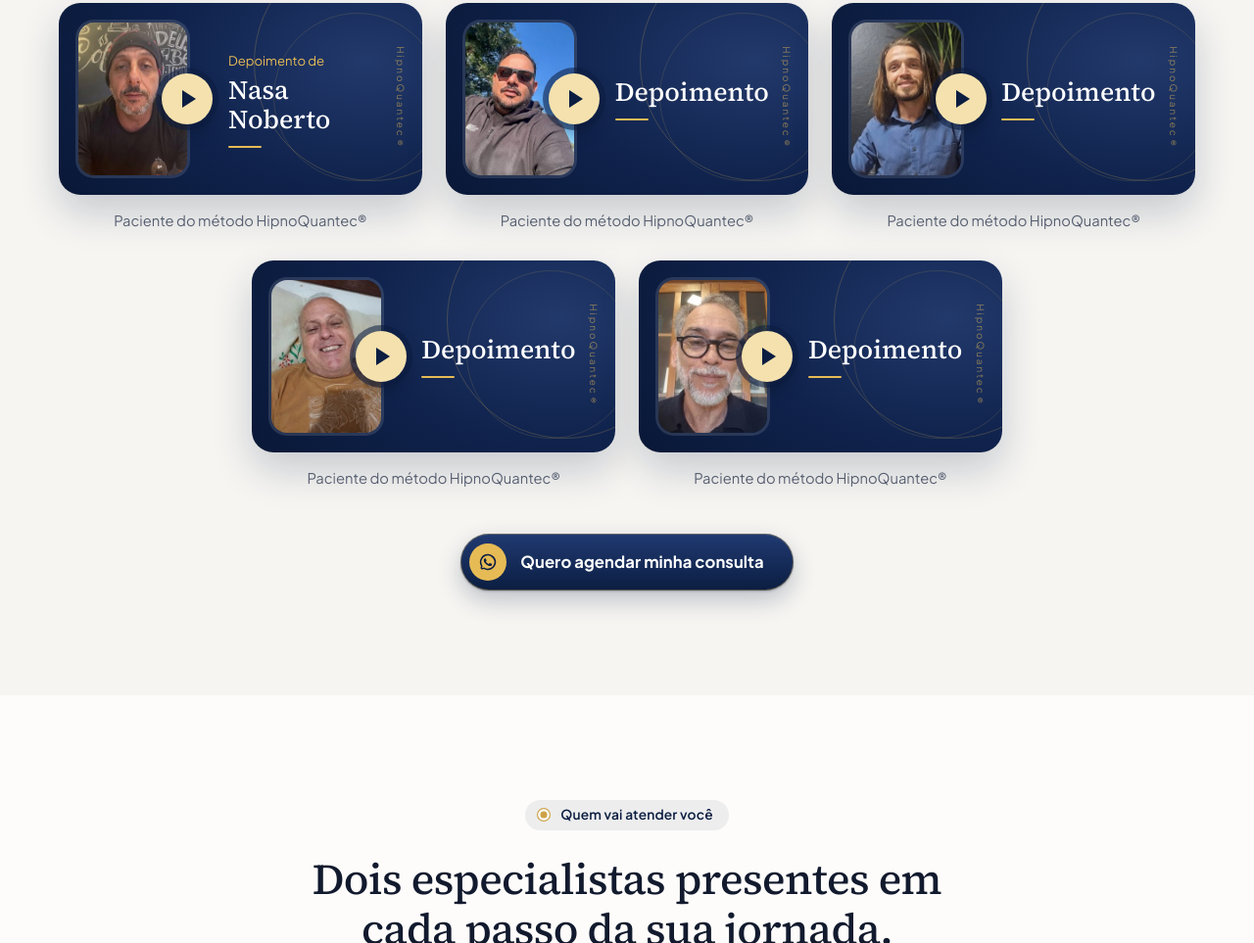
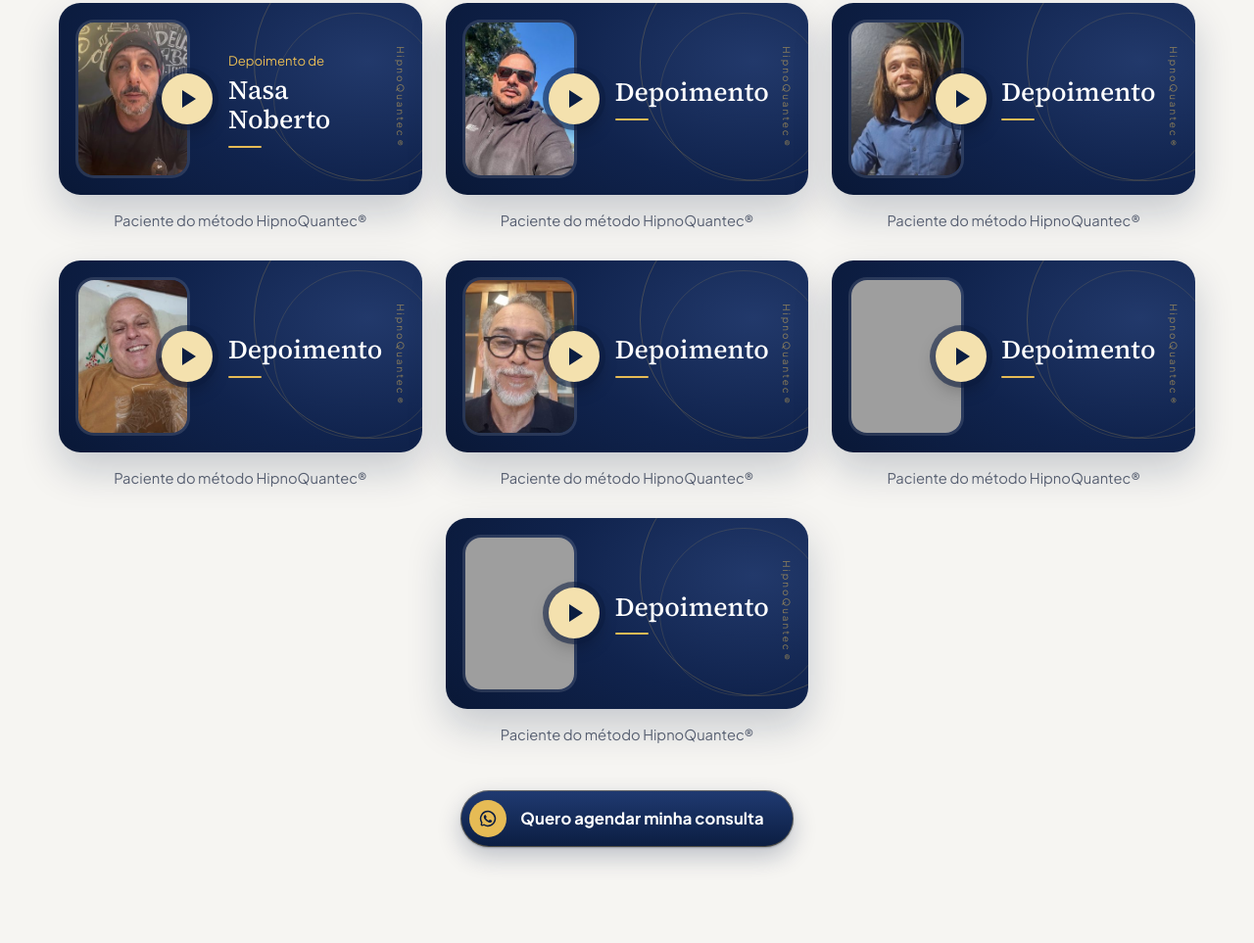
Before and after one commit to gidaads26-lgtm/David-Severo-hipnoquantec, a plain HTML site: page index.html in a window 1280 px wide. Shown: the part 7784-8747 px from the top of the page at 98% size. Drawn offline with Linux system fonts and the light colour scheme; grey boxes are pictures that could not be loaded.

Commit message:
Adiciona dois novos depoimentos em vídeo
Co-Authored-By: Claude Opus 5.5 <noreply@anthropic.com>
Claude-Session: https://claude.ai/code/session_019DKL7eVcYTywB2LCB7Cefm

```diff
--- a/index.html
+++ b/index.html
@@ -254,7 +254,7 @@ h1,h2,.lead,.closing{margin-left:auto;margin-right:auto}
 .vcard:before{width:240px;height:240px;right:-70px;top:-60px}
 .vcard:after{width:170px;height:170px;right:-20px;top:10px;border-color:rgba(230,187,85,.14)}
 .vthumb{position:relative;display:block;width:clamp(80px,30cqi,118px);aspect-ratio:10/14;border-radius:var(--r-md);background:#16295A;box-shadow:0 0 0 3px rgba(255,255,255,.12)}
-.vthumb img{display:block;width:100%;height:100%;object-fit:cover;border-radius:var(--r-md)}
+.vthumb img{display:block;width:100%;height:100%;object-fit:cover;border-radius:var(--r-md);color:transparent;font-size:0}
 .vplay{position:absolute;right:-26px;top:50%;width:52px;height:52px;margin-top:-26px;border-radius:50%;background:var(--mint-soft);box-shadow:0 0 0 6px rgba(11,29,65,.55),0 8px 18px rgba(0,0,0,.25);transition:transform 260ms var(--ease),background-color var(--t-ui)}
 .vplay:after{content:"";position:absolute;left:21px;top:17px;border-style:solid;border-width:9px 0 9px 14px;border-color:transparent transparent transparent var(--green-deep)}
 .vtext{position:relative;z-index:1;display:flex;flex-direction:column;padding-left:14px}
@@ -812,6 +812,22 @@ h2 + .lead,h1 + .lead{margin-top:24px}
         </button>
         <figcaption>Paciente do método HipnoQuantec®</figcaption>
       </figure>
+      <figure class="vitem">
+        <button class="vcard" type="button" data-id="Hv9PETRNez8" aria-label="Assistir ao depoimento de paciente do HipnoQuantec®">
+          <span class="vthumb"><img src="https://i.ytimg.com/vi/Hv9PETRNez8/hq720.jpg" onerror="this.onerror=null;this.src='https://i.ytimg.com/vi/Hv9PETRNez8/mqdefault.jpg'" alt="Paciente do HipnoQuantec® em depoimento" width="250" height="350" loading="lazy"><span class="vplay" aria-hidden="true"></span></span>
+          <span class="vtext"><strong class="vname">Depoimento</strong><span class="vbar" aria-hidden="true"></span></span>
+          <span class="vbrand" aria-hidden="true">HipnoQuantec®</span>
+        </button>
+        <figcaption>Paciente do método HipnoQuantec®</figcaption>
+      </figure>
+      <figure class="vitem">
+        <button class="vcard" type="button" data-id="k-q2KRLQAEI" aria-label="Assistir ao depoimento de paciente do HipnoQuantec®">
+          <span class="vthumb"><img src="https://i.ytimg.com/vi/k-q2KRLQAEI/hq720.jpg" onerror="this.onerror=null;this.src='https://i.ytimg.com/vi/k-q2KRLQAEI/mqdefault.jpg'" alt="Paciente do HipnoQuantec® em depoimento" width="250" height="350" loading="lazy"><span class="vplay" aria-hidden="true"></span></span>
+          <span class="vtext"><strong class="vname">Depoimento</strong><span class="vbar" aria-hidden="true"></span></span>
+          <span class="vbrand" aria-hidden="true">HipnoQuantec®</span>
+        </button>
+        <figcaption>Paciente do método HipnoQuantec®</figcaption>
+      </figure>
     </div>
     <div class="video-foot">
       <a class="btn cta" href="https://wa.me/5513998072472?text=Ol%C3%A1!%20Vim%20pelo%20site%20do%20HipnoQuantec%C2%AE%20e%20gostaria%20de%20agendar%20uma%20consulta." target="_blank" rel="noopener" data-wa><svg viewBox="0 0 24 24" fill="currentColor" aria-hidden="true"><path d="M12 2.2a9.8 9.8 0 0 0-8.4 14.8L2.3 21.8l4.9-1.3A9.8 9.8 0 1 0 12 2.2zm0 17.8a8 8 0 0 1-4.1-1.1l-.3-.2-2.9.8.8-2.8-.2-.3A8 8 0 1 1 12 20zm4.4-6c-.2-.1-1.4-.7-1.7-.8-.2-.1-.4-.1-.5.1l-.8.9c-.1.2-.3.2-.5.1a6.6 6.6 0 0 1-3.3-2.9c-.2-.4.2-.4.7-1.3.1-.2 0-.3 0-.4l-.8-1.8c-.2-.5-.4-.4-.5-.4h-.5a.9.9 0 0 0-.7.3 2.8 2.8 0 0 0-.9 2.1 4.9 4.9 0 0 0 1 2.6 11.2 11.2 0 0 0 4.3 3.8c1.6.7 2.2.7 3 .6a2.6 2.6 0 0 0 1.7-1.2 2.1 2.1 0 0 0 .1-1.2c0-.1-.2-.2-.5-.3z"/></svg>Quero agendar minha consulta</a>
```
